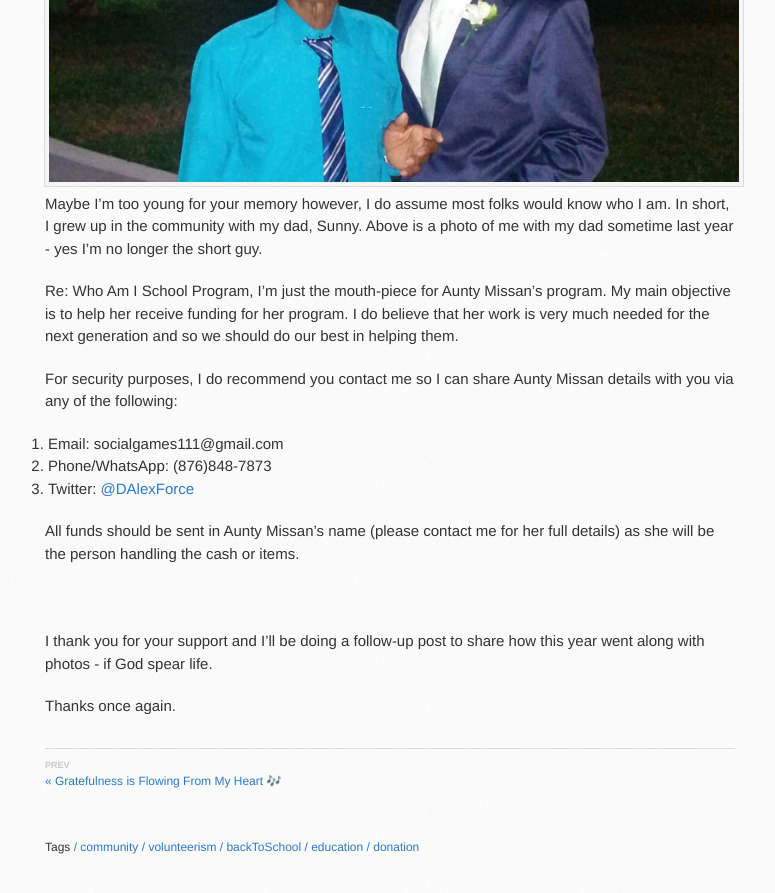
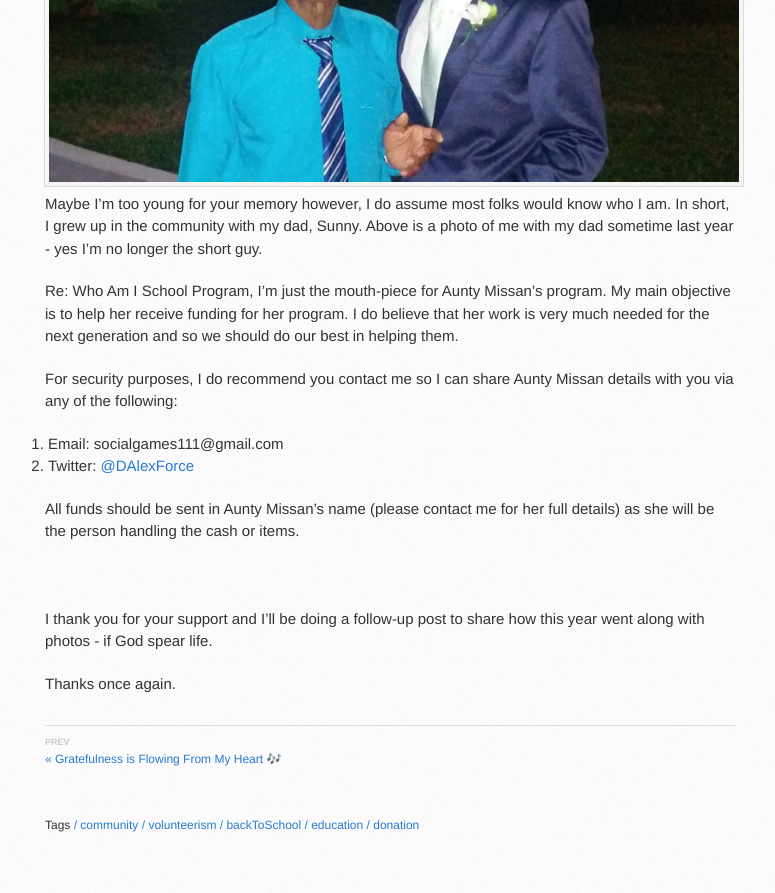
Before and after one commit to SolomonPerkins/solomonperkins.github.io, a Jekyll site: the page built from _posts/2018-08-13-Missan-Coxswain-Back-To-School-Projects.md, in a window 1280 px wide and 900 px high, scrolled down 3289 px. Shown: the top 893 px of the window, without its empty margins (125-900 px from the left). Built offline with Jekyll 4.4.1, drawn with Linux system fonts in a browser that asks for light colours.

Commit message:
update minor details

```diff
--- a/_posts/2018-08-13-Missan-Coxswain-Back-To-School-Projects.md
+++ b/_posts/2018-08-13-Missan-Coxswain-Back-To-School-Projects.md
@@ -81,8 +81,7 @@ Re: Who Am I School Program, I'm just the mouth-piece for Aunty Missan's program
 For security purposes, I do recommend you contact me so I can share Aunty Missan details with you via any of the following:
 
 1. Email: socialgames111@gmail.com
-2. Phone/WhatsApp: (876)848-7873
-3. Twitter: [@DAlexForce](https://twitter.com/DAlexForce)
+2. Twitter: [@DAlexForce](https://twitter.com/DAlexForce)
 
 All funds should be sent in Aunty Missan's name (please contact me for her full details) as she will be the person handling the cash or items.
 
```
